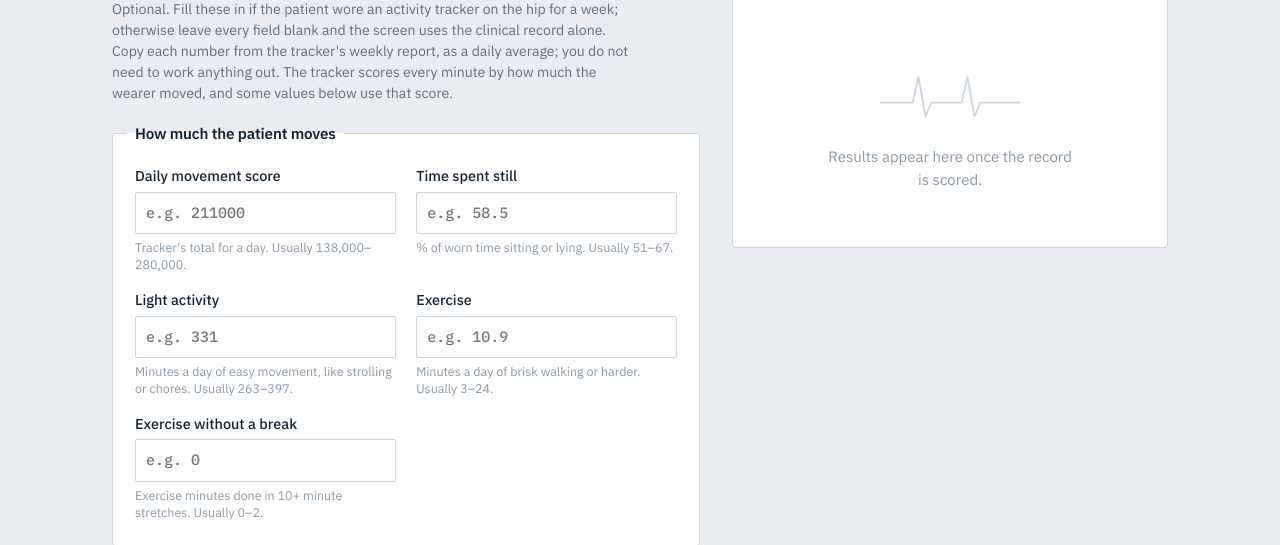
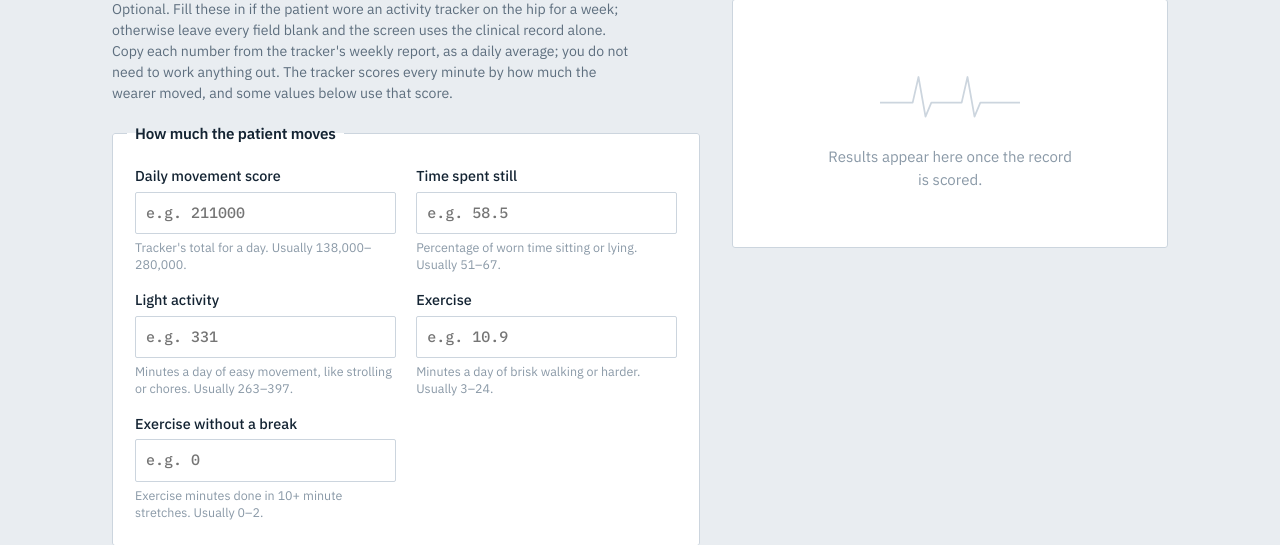
Before and after one commit to Shyamanth-2005/pad, a FastAPI app: page / in a window 1280 px wide, after a click that opens the changed part. Shown: the part 348-893 px from the top of the page. Run offline with FastAPI, Linux system fonts and the light colour scheme; parts of the project's set-up code (start-up, migrations or seed data) failed here and were passed over.

Commit message:
fix: spell out percentage in sensor hint

```diff
--- a/src/templates/index.html
+++ b/src/templates/index.html
@@ -169,7 +169,7 @@
         <label class="field">
           <span>Time spent still</span>
           <input type="number" name="Sedentary_Percent" min="0" max="100" step="any" placeholder="e.g. 58.5">
-          <em>% of worn time sitting or lying. Usually 51&ndash;67.</em>
+          <em>Percentage of worn time sitting or lying. Usually 51&ndash;67.</em>
         </label>
         <label class="field">
           <span>Light activity</span>
```
